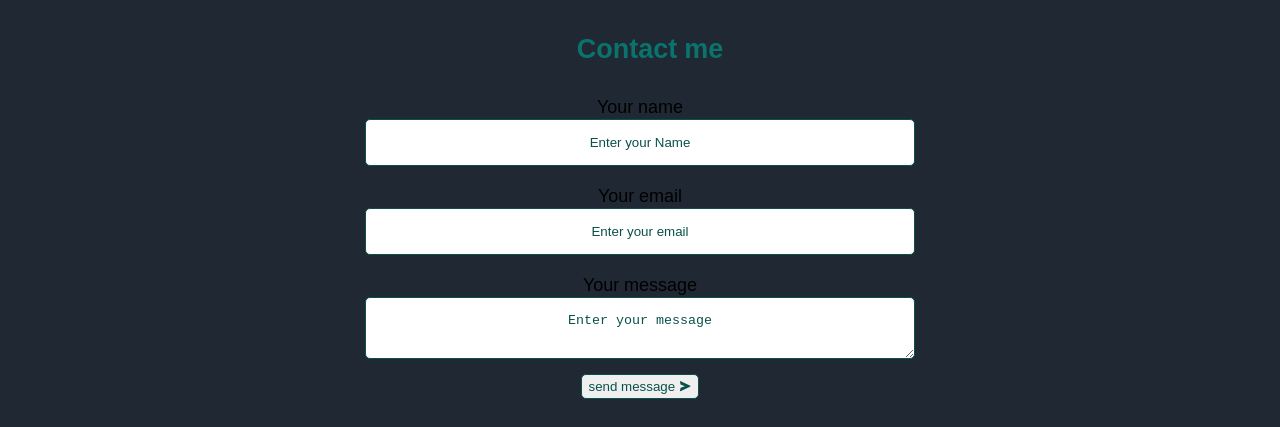
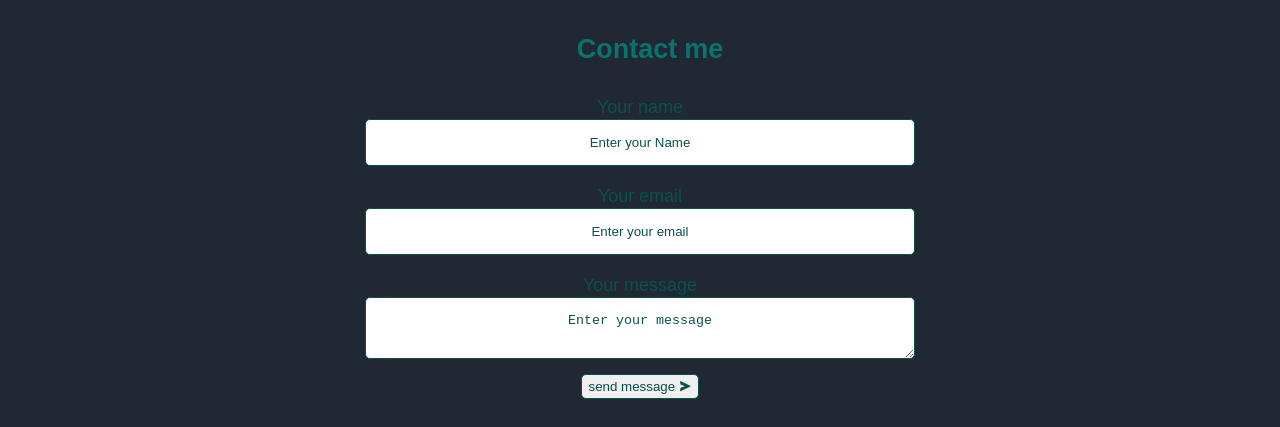
Before and after one commit to a-che613/play-ground, a plain HTML site: page index.html in a window 1280 px wide. Shown: the part 998-1425 px from the top of the page. Drawn offline with nearby package versions, Linux system fonts and the light colour scheme; a web font is replaced by a local one.

Commit message:
made extra changes

```diff
--- a/styles.css
+++ b/styles.css
@@ -241,6 +241,9 @@ form div button {
   justify-content: center;
   gap: 3px;
 }
+form label {
+  color: #0a514c;
+}
 
 footer {
   display: flex;
```
